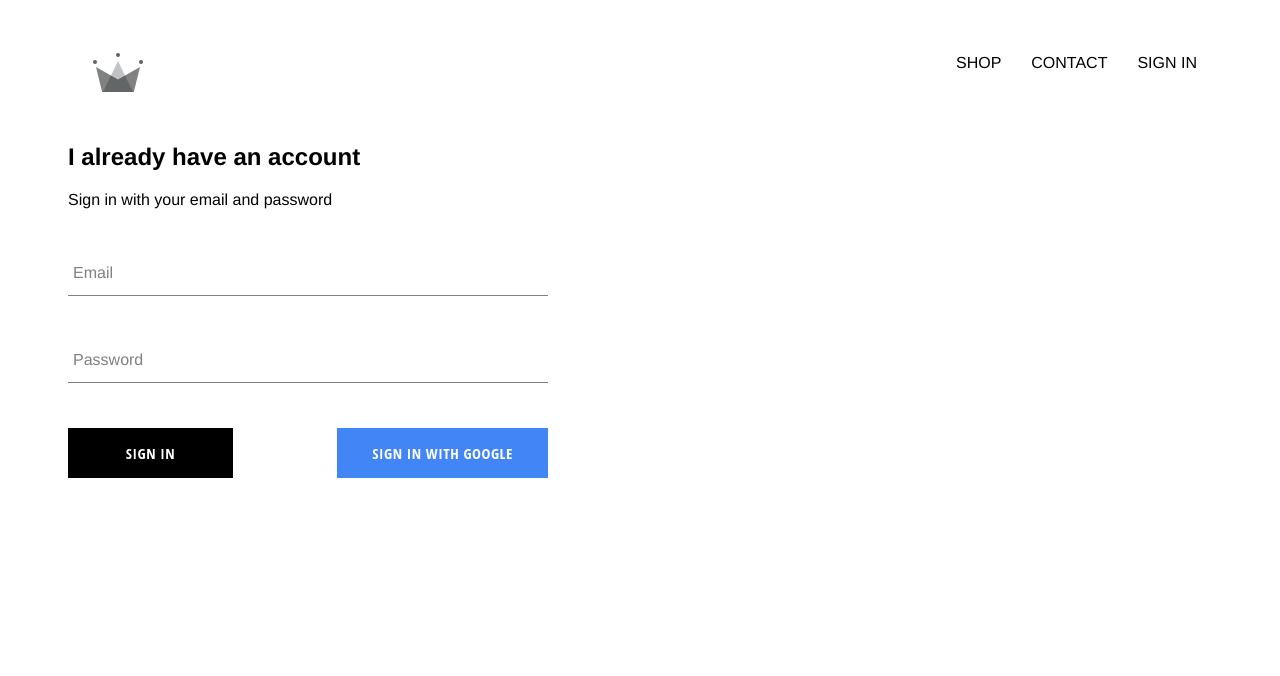
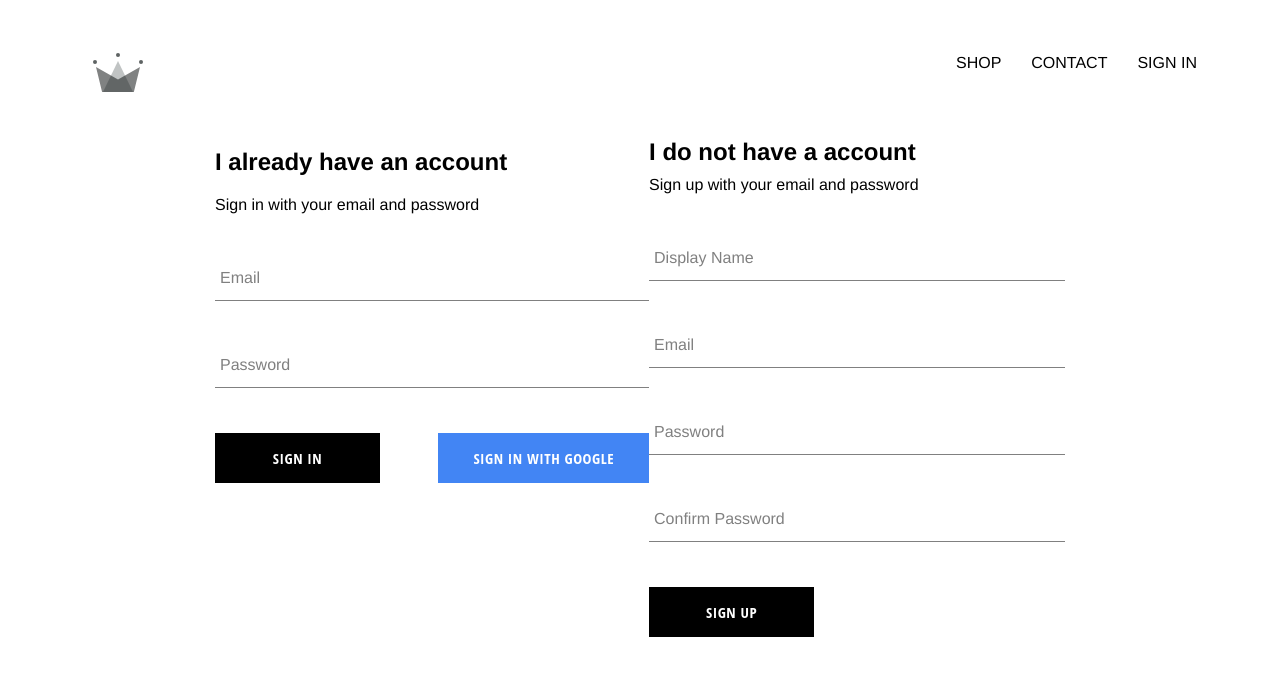
Before and after one commit to pavelray/shopping-app, a React (Create React App) app: page /signin in a window 1280 px wide. Shown: the top 676 px of the page. Built offline with nearby package versions, Linux system fonts and the light colour scheme; no server answers.

Commit message:
implemented code to add and authenticate user in firebase

```diff
--- a/src/App.js
+++ b/src/App.js
@@ -1,6 +1,6 @@
 import React from 'react';
 import { Switch, Route } from 'react-router-dom';
-import {auth, createdUserProfileDocument} from './firebase/firebase.utils';
+import {auth, createUserProfileDocument} from './firebase/firebase.utils';
 
 import HomePage from './pages/homepage/homepage.component';
 import ShopPage from './pages/shop/shop.component';
@@ -23,7 +23,7 @@
   componentDidMount(){
     this.unsubscribeFromAuth = auth.onAuthStateChanged(async userAuth=> {
       if(userAuth){
-        const userRef = await createdUserProfileDocument(userAuth);
+        const userRef = await createUserProfileDocument(userAuth);
 
         userRef.onSnapshot(snapShot =>{
           this.setState({
--- a/src/components/sign-up/sign-up.component.jsx
+++ b/src/components/sign-up/sign-up.component.jsx
@@ -30,10 +30,26 @@
 
         try{
             const {user} = await auth.createUserWithEmailAndPassword(email,password);
-            createUserProfileDocument(user, {displayName});
+            await createUserProfileDocument(user, {displayName});
+
+            this.setState({
+                displayName: '',
+                email: '',
+                password: '',
+                confirmPassword: ''
+            })
+
+
+
         }catch(error){
-            console.log(error.message);
+            console.log(error);
         }
+    }
+
+    handleChange = event =>{
+        const {name,value } = event.target;
+
+        this.setState({[name]: value});
     }
 
     render(){
--- a/src/components/sign-up/sign-up.styles.scss
+++ b/src/components/sign-up/sign-up.styles.scss
@@ -0,0 +1,9 @@
+.sign-up{
+    display: flex;
+    flex-direction: column;
+    width:  460px;
+
+    .title{
+       margin: 10px 0;
+    }
+}
--- a/src/firebase/firebase.utils.js
+++ b/src/firebase/firebase.utils.js
@@ -13,7 +13,7 @@
     measurementId: "G-XCYE0F8G9G"
 }
 
-export const createdUserProfileDocument = async (userAuth, additionalData) => {
+export const createUserProfileDocument = async (userAuth, additionalData) => {
     if(!userAuth) return;
 
     const userRef = firestore.doc(`users/${userAuth.uid}`);
--- a/src/pages/sign-in-and-sign-up/sign-in-and-sign-up.component.jsx
+++ b/src/pages/sign-in-and-sign-up/sign-in-and-sign-up.component.jsx
@@ -1,11 +1,13 @@
 import React from 'react';
-import SignIn from '../../components/sign-in/sign-in.component'
+import SignIn from '../../components/sign-in/sign-in.component';
+import SignUp from '../../components/sign-up/sign-up.component';
 
 import './sign-in-and-sign-up.styles.scss';
 
 const SignInAndSignUpPage = () => (
     <div className='sign-in-and-sign-up'>
         <SignIn />
+        <SignUp />
     </div>
 )
 
--- a/src/pages/sign-in-and-sign-up/sign-in-and-sign-up.styles.scss
+++ b/src/pages/sign-in-and-sign-up/sign-in-and-sign-up.styles.scss
@@ -0,0 +1,6 @@
+.sign-in-and-sign-up{
+    width: 850px;
+    display: flex;
+    justify-content: space-between;
+    margin: 30px auto;
+}
```
